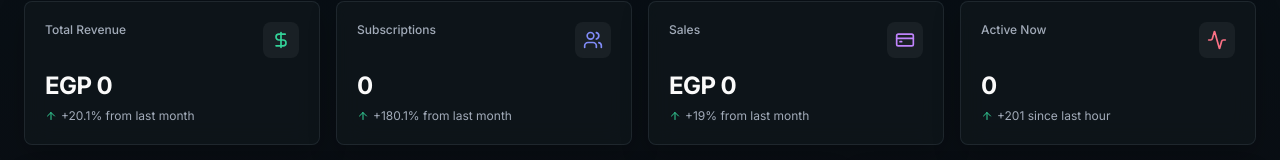
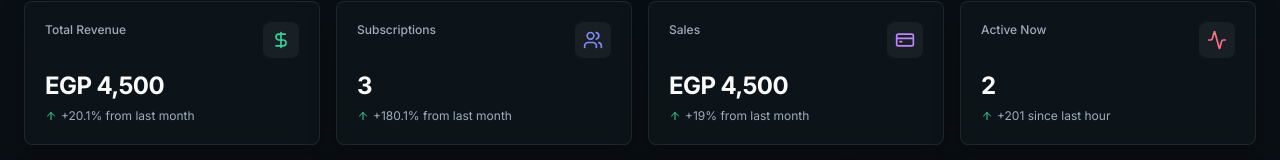
Before and after one commit to mohamedhaitham10/sakeni, a Next.js app in the folder Sakeni_Platform_Build/Phase_3_AdminDashboard/admin/: page / in a window 1280 px wide. Shown: the part 163-323 px from the top of the page. Built offline with nearby package versions, Linux system fonts and the light colour scheme; no server answers; the database is empty.

Commit message:
Avoid client Supabase stats fetch

```diff
--- a/Sakeni_Platform_Build/Phase_3_AdminDashboard/admin/src/app/page.tsx
+++ b/Sakeni_Platform_Build/Phase_3_AdminDashboard/admin/src/app/page.tsx
@@ -1,7 +1,6 @@
 "use client";
 
 import { useState, useEffect } from "react";
-import { createClient } from "@supabase/supabase-js";
 import {
   Activity, CreditCard, DollarSign, Users,
   TrendingUp, Shield, Globe, ArrowUp, Building2,
@@ -114,36 +113,10 @@ export default function AdminPage() {
   const [users,  setUsers]  = useState<PlatformUser[]>([]);
   const [listings, setListings] = useState<AdminListing[]>([]);
 
-  const [studentCount, setStudentCount] = useState(0);
-  const [landlordCount, setLandlordCount] = useState(0);
-  const [activeCount, setActiveCount] = useState(0);
+  const studentCount = users.filter(user => user.type === "student").length;
+  const landlordCount = users.filter(user => user.type === "landlord").length;
+  const activeCount = users.filter(user => user.status === "verified").length;
   const totalRevenue = landlordCount * 4500;
-
-  // Fetch counts from Supabase DB
-  useEffect(() => {
-    const fetchStats = async () => {
-      const supabaseUrl = process.env.NEXT_PUBLIC_SUPABASE_URL;
-      const supabaseAnonKey = process.env.NEXT_PUBLIC_SUPABASE_ANON_KEY;
-      if (!supabaseUrl || !supabaseAnonKey) return;
-
-      const supabase = createClient(supabaseUrl, supabaseAnonKey);
-      const { data, error } = await supabase.from('profiles').select('role, national_id_status, is_active');
-      if (error) {
-        console.error('Error fetching profiles:', error);
-        return;
-      }
-      let sCount = 0, lCount = 0, aCount = 0;
-      data?.forEach((p: { role: string; national_id_status: string; is_active: boolean }) => {
-        if (p.role === 'student') sCount++;
-        if (p.role === 'landlord') lCount++;
-        if (p.is_active && p.national_id_status === 'verified') aCount++;
-      });
-      setStudentCount(sCount);
-      setLandlordCount(lCount);
-      setActiveCount(aCount);
-    };
-    fetchStats();
-  }, []);
 
   useEffect(() => {
     setLocale((document.documentElement.lang as Locale) || "en");
```
